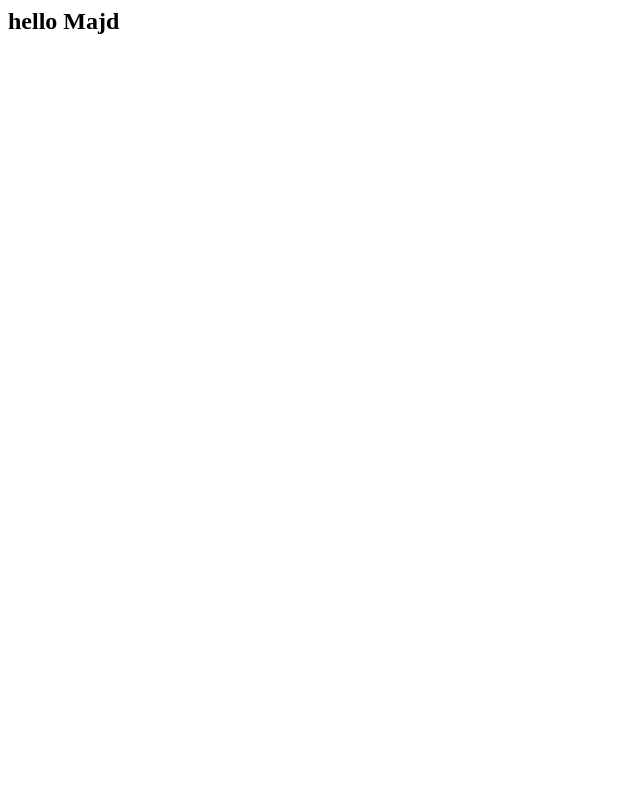
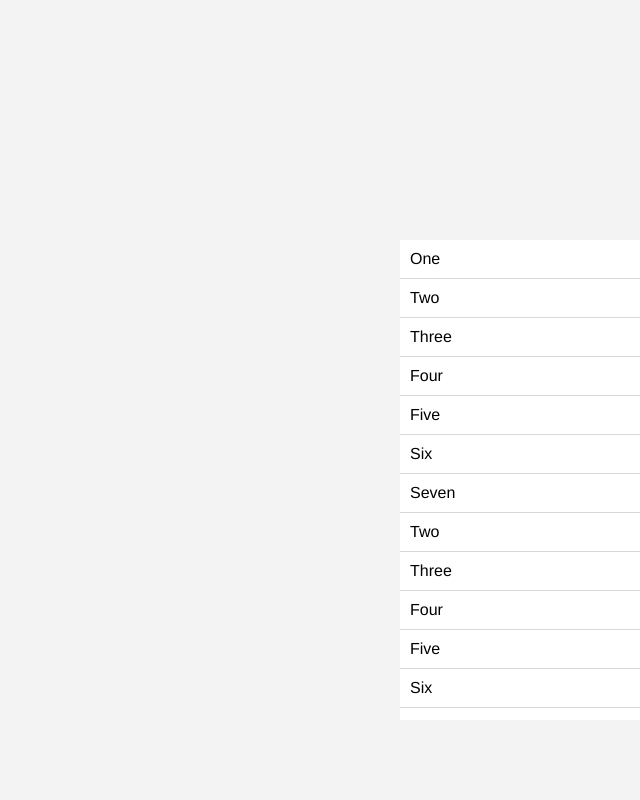
Before and after one commit to jtaby/scui_test, a plain HTML site: page index.html in a window 1280 px wide. Shown: the whole page, without its empty margins (0-640 px from the left). Drawn offline with Linux system fonts and the light colour scheme.

Commit message:
show a list of items in the middle

```diff
--- /dev/null
+++ b/css/main.css
@@ -0,0 +1,30 @@
+* {
+  margin:0;
+  padding:0;
+}
+
+body {
+
+  background: #f3f3f3;
+}
+
+#workspace {
+  width:320px;
+  height: 480px;
+  background:white;
+  margin:-160px 0 0 -240px;
+  top:50%;
+  left:50%;
+  position:absolute;
+}
+
+#workspace .collection {
+  font-family: Helvetica;
+  overflow:auto;
+  height: 100%;
+}
+
+#workspace .collection .item {
+  padding: 10px;
+  border-bottom: 1px #d8d8d8 solid;
+}
--- a/index.html
+++ b/index.html
@@ -3,15 +3,18 @@
     <title>SC UI Test</title>
     <script src="assets/bpm_packages.js"></script>
     <script src="lib/main.js"></script>
+    <link rel="stylesheet" href="/css/main.css" type="text/css" media="screen" charset="utf-8">
   </head>
   <body>
     <script type="text/javascript" charset="utf-8">
       spade.require('sproutcore-ui');
     </script>
     <script type="text/html">
-      {{#view SCUI.Workspace elementId="workspace"}}
-        <h2>hello {{name}}</h2>
-      {{/view}}
+      {{#ui NavigationView controller="SCUI.navController" elementId="workspace"}}
+        {{#collection SCUI.CollectionController classNames="collection" itemClassNames="item"}}
+          {{content.title}}
+        {{/collection}}
+      {{/ui}}
     </script>
   </body>
 </html>
--- a/lib/main.js
+++ b/lib/main.js
@@ -5,3 +5,62 @@ SCUI = SC.Application.create();
 SCUI.Workspace = SC.View.extend({
   name: "Majd"
 });
+
+SCUI.navController = UI.NavigationController.create({
+
+});
+
+SCUI.CollectionController = SC.CollectionView.extend({
+  content: [
+    {title: 'One'},
+    {title: 'Two'},
+    {title: 'Three'},
+    {title: 'Four'},
+    {title: 'Five'},
+    {title: 'Six'},
+    {title: 'Seven'},
+    {title: 'Two'},
+    {title: 'Three'},
+    {title: 'Four'},
+    {title: 'Five'},
+    {title: 'Six'},
+    {title: 'Seven'},
+    {title: 'Two'},
+    {title: 'Three'},
+    {title: 'Four'},
+    {title: 'Five'},
+    {title: 'Six'},
+    {title: 'Seven'},
+    {title: 'Two'},
+    {title: 'Three'},
+    {title: 'Four'},
+    {title: 'Five'},
+    {title: 'Six'},
+    {title: 'Seven'},
+    {title: 'Two'},
+    {title: 'Three'},
+    {title: 'Four'},
+    {title: 'Five'},
+    {title: 'Six'},
+    {title: 'Seven'},
+    {title: 'Two'},
+    {title: 'Three'},
+    {title: 'Four'},
+    {title: 'Five'},
+    {title: 'Six'},
+    {title: 'Seven'},
+    {title: 'Two'},
+    {title: 'Three'},
+    {title: 'Four'},
+    {title: 'Five'},
+    {title: 'Six'},
+    {title: 'Seven'},
+    {title: 'Two'},
+    {title: 'Three'},
+    {title: 'Four'},
+    {title: 'Five'},
+    {title: 'Six'},
+    {title: 'Seven'},
+    {title: 'Eight'}
+  ]
+});
```
